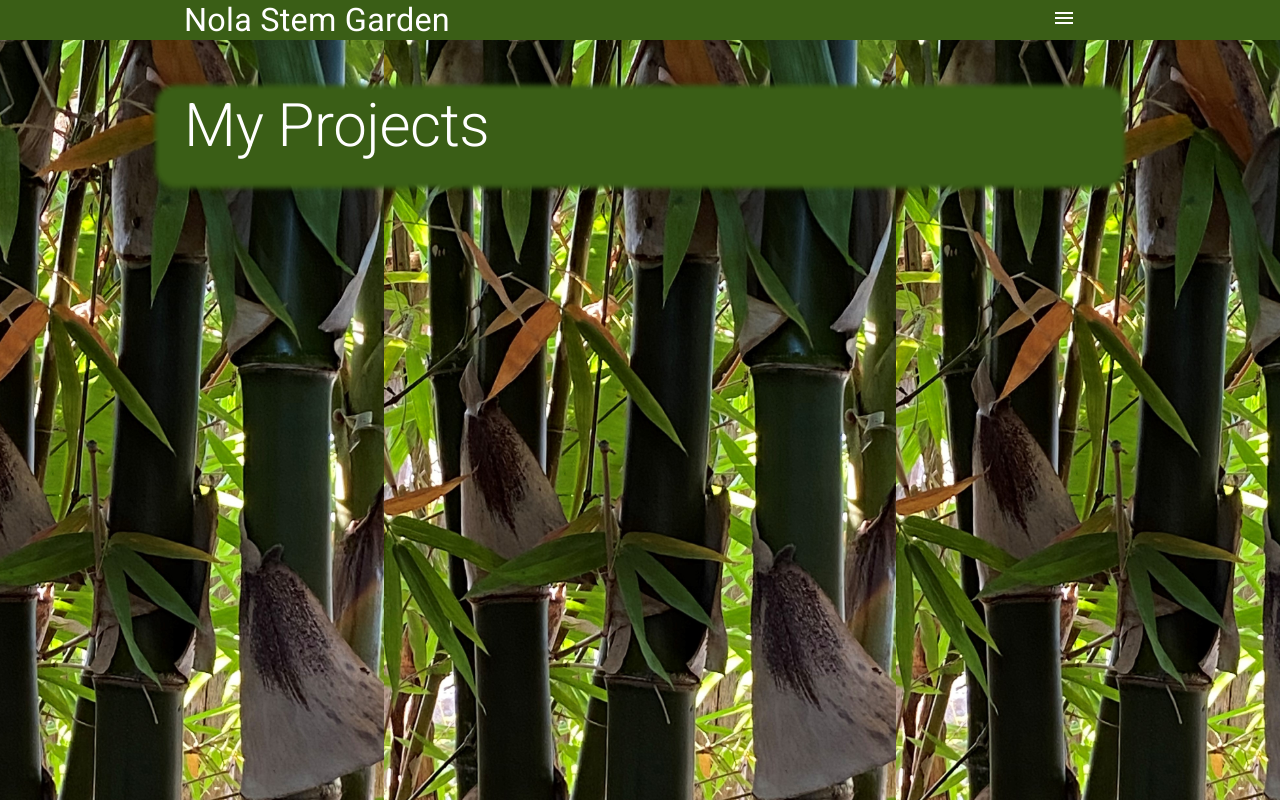
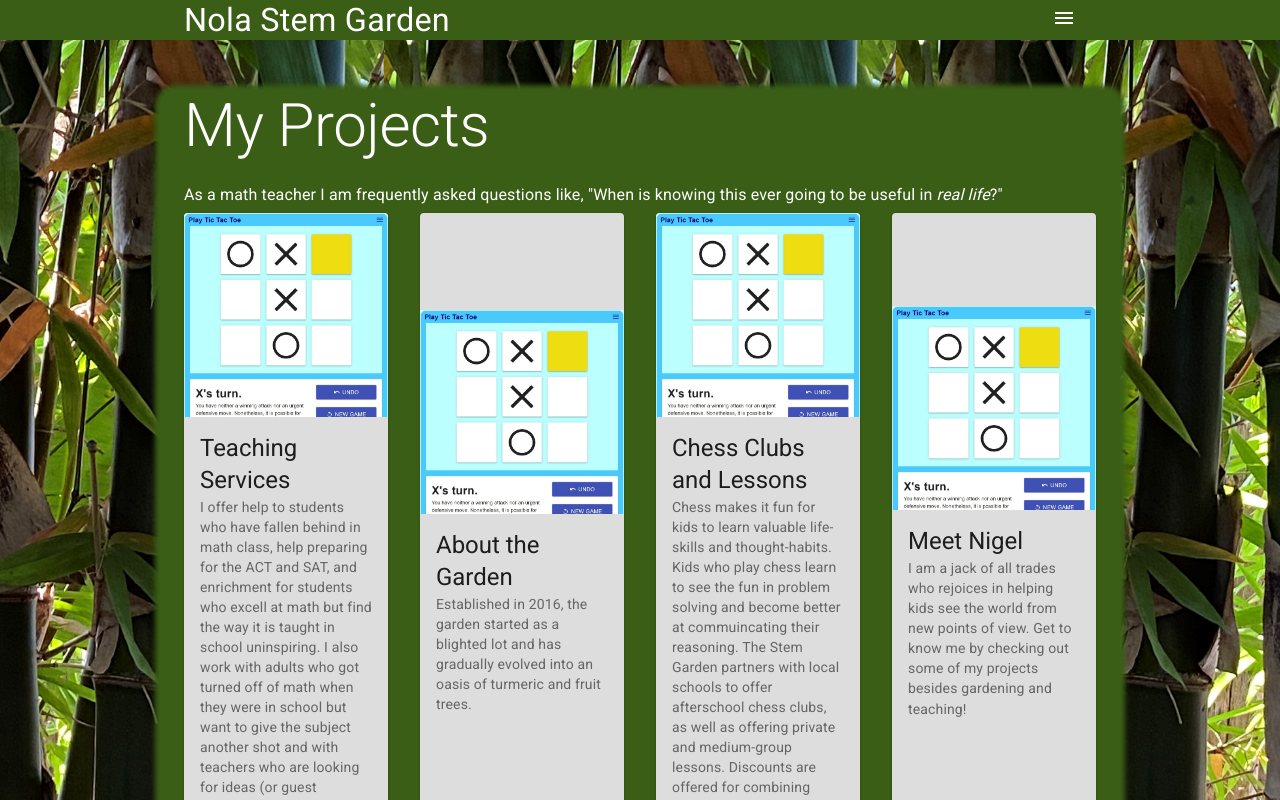
Before and after one commit to nolastemgarden/nolastemgarden.github.io_deprecated, a React (Create React App) app: page /my_projects in a window 1280 px wide. Shown: the top 800 px of the page. Built offline with nearby package versions, Linux system fonts and the light colour scheme.

Commit message:
Set all card images as tic tac toe image

```diff
--- a/src/pages/MyProjects.js
+++ b/src/pages/MyProjects.js
@@ -2,11 +2,12 @@
 
 // MY components
 import Navbar from "../components/Navbar";
-import LandingHeader from "../components/LandingHeader";
-import LandingCards from "../components/LandingCards";
+import MyProjectsHeader from "../components/MyProjectsHeader";
+import ProjectCards from "../components/ProjectCards";
 
 // MY images
 import bamboo from "../images/bamboo.jpg";
+import tic_tac_toe from "../images/projects/tic_tac_toe_screenshot.JPG";
 import logo from "../images/incomplete_logo.png";
 import street_view_before from "../images/garden_before.jpg";
 
@@ -95,8 +96,13 @@
                             My Projects
                         </Typography>
                     </Grid>
+                    <Grid item xs={12}>
+                        <Typography component='p' variant='body1' gutterBottom >
+                            As a math teacher I am frequently asked questions like, "When is knowing this ever going to be useful in <em>real life</em>?"
+                        </Typography>
+                    </Grid>
 
-
+                    <ProjectCards />
 
                 </Grid>
             </Container>
```
